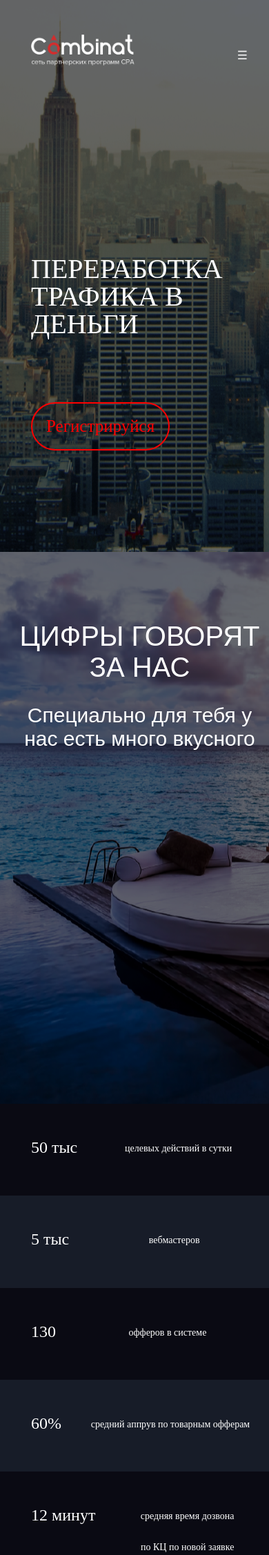
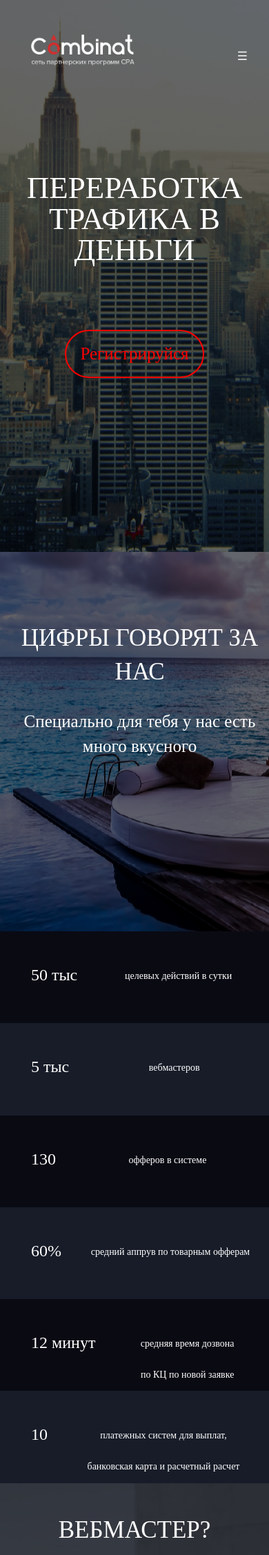
Before and after one commit to IsaevAlex/y-combinat, a PHP site: page / in a window 390 px wide. Shown: the top 2254 px of the page at 69% size. Run offline with PHP 8.4, Linux system fonts and the light colour scheme; some libraries are stand-ins or nearby versions.

Commit message:
Reset main.css,main-queries and index html

```diff
--- a/css/main.css
+++ b/css/main.css
@@ -2,10 +2,6 @@
 @font-face {
     font-family: Proxima Nova; /* Имя шрифта */
     src: url(../fonts/Proxima Nova Regular.otf); /* Путь к файлу со шрифтом */
-}
-
-html {
-  overflow-y: scroll;
 }
 
 body{
@@ -13,6 +9,10 @@ body{
   padding: 0;
   border: 0;
   overflow-x:hidden;
+}
+
+html {
+  overflow-y: scroll;
 }
 
 .row{
@@ -51,7 +51,7 @@ ul.topnav li a {
     padding: 20px 16px;
     text-decoration: none;
     transition: 0.3s;
-    font: 17px Proxima Nova, sans-serif;
+    font-size: 17px;
 
 }
 
@@ -91,7 +91,6 @@ ul.topnav li.icon {display: none;}
    font-size: 30px;
    text-align: center;
    background-color:transparent;
-   font-family: Proxima Nova;
  }
 
  a .home-btn:hover{
@@ -171,7 +170,7 @@ ul.topnav li.icon {display: none;}
 }
 
 .col-12-text h2{
-   font: 50px Proxima Nova, sans-serif;
+   font-size: 50px;
    margin-bottom: 30px;
    margin-top: 150px;
    color: #fff;
@@ -181,7 +180,7 @@ ul.topnav li.icon {display: none;}
 
 .col-12-text p{
    color: #fff;
-   font: 35px Proxima Nova, sans-serif;
+   font-size: 35px;
 }
 
 .col-12-icons-list{
@@ -189,10 +188,8 @@ ul.topnav li.icon {display: none;}
 }
 
 .col-12-icons-list span{
-   font:  Proxima Nova, sans-serif;
    color: #fff;
    text-align: center;
-   font-family: Proxima Nova;
 }
 
 #fourth-section-item-1{
@@ -344,7 +341,6 @@ footer {
 }
 footer h3 {
   margin-bottom: 30px;
-  font-family: Proxima Nova, sans-serif;
 }
 footer .footer-above {
   padding-top: 50px;
--- a/css/media-queries.css
+++ b/css/media-queries.css
@@ -32,25 +32,31 @@
         height: 20px;
     }
 
-    #first-section h1{
-        margin-top: 70px;
-        font-size: 40px;
-        padding-left: 30px;
+    #first-section{
+        padding-top: 230px;
     }
 
-    #first-section .home-btn{
-        margin-left: 30px;
+    #first-section h1{
+        font-size: 45px;
     }
-
 
     #second-section-item-1{
         background-position: -350px center;
-        height: 800px;
+        height: 550px;
         width: 100%;
      }
 
+     #fourth-section-1-2 p{
+        font-size: 25px;
+     }
 
+     #seven-section-item-1{
+        height: 550px;
+     }
 
+     #fourth-section-item-1{
+        height: 550px;
+     }
 
 }
 
@@ -82,8 +88,9 @@
         height: 100px;
     }
 
-
-
+    .footer-logo{
+        width: 220px;
+    }
 }
 
 @media screen and (min-width: 600px){
@@ -150,15 +157,19 @@
     right: 0;
     top: 0;
   }
+  .first-section-responsive{
+    margin-top: 150px;
+  }
   ul.topnav.responsive li {
     float: none;
     display: inline;
-
+    z-index: 1000;
   }
   ul.topnav.responsive li a {
     display: block;
     text-align: left;
   }
+
   .home-btn{
     padding: 15px 20px;
   }
@@ -167,20 +178,19 @@
     font-size: 25px;
   }
   .col-12-text p{
-        font: 30px Arial, sans-serif;
+    font-size: 25px;
   }
   .col-12-text h2{
-        font: 40px Arial, sans-serif;
+    font-size: 35px;
   }
   .col-6-text p{
-        font: 30px Arial, sans-serif;
+    font-size: 25px;
   }
 
   .col-6-text h2{
-        font: 40px Arial, sans-serif;
+    font-size: 35px;
     margin-top: 100px;
   }
 
 
-
 }
--- a/index.html
+++ b/index.html
@@ -2,7 +2,7 @@
 <head>
 	<title>Combinat</title>
 	<link rel="stylesheet" type="text/css" href="css/main.css">
-	<link rel="stylesheet" type="text/css" href="css/bootstrap.min.css">
+	<link rel="stylesheet" type="text/css" href="../dist/bootstrap-3.3.7/css/bootstrap.min.css">
 	<link href="css/media-queries.css" rel="stylesheet" type="text/css">
 	<meta charset="utf-8">
 	<meta name="viewport" content="width=device-width, initial-scale=1.0">
@@ -30,9 +30,9 @@
 			</div>
 		</header>
         <div id="first-section">
-			<div class="container">
+			<div class="container row-centered">
 				<div class="row">
-					<div class="col-md-8">
+					<div class="col-md-8" id="first-section-content">
 						<h1>Переработка трафика в деньги</h1>
 						<a href=""><div class="home-btn">Регистрируйся</div></a>
 					</div>
@@ -61,7 +61,8 @@
 						</div>
 						<div class="second-section-list">
 							<h3>60%</h3>
-							<span>средний аппрув по товарным офферам</span>
+							<span>средний аппрув</span>
+							<span>по товарным офферам</span>
 						</div>
 						<div class="second-section-list">
 							<h3>12 минут</h3>
@@ -94,7 +95,7 @@
 					<div class="col-12-icons-list">
 
 						<div class="col-md-2 col-sm-6 col-xs-6">
-							<img src="img/third-section-6.svg" class="img-responsive" width="100px" height="100px" /> <br>
+							<img src="img/third-section-6.svg" class="center-block" width="100px" height="100px" /> <br>
 							<span>Технически подкованный</span>
 							<span>саппорт 24 часа</span>
 						</div>
@@ -126,7 +127,7 @@
 			</div>
 		</div>
 		<div id="fourth-section">
-			<div class="row">
+			<div class="row row-centered">
 				<div class="col-md-6 col-sm-6 col-6-text" id="fourth-section-item-1">
 					<h2>Мы знаем, что для тебя главное</h2>
 					<p>Взгляни на наши эксклюзиные офферы</p>
@@ -161,7 +162,7 @@
 				</div>
 			</div>
 			<div class="row">
-				<div class="container center-block">
+				<div class="container text-center">
 					<div class="col-12-icons-list row-centered">
 						<div class="col-md-2 col-sm-6 col-xs-6">
 							<img src="img/fifth-section-6.svg" class="center-block" width="100px" height="100px" /> <br>
@@ -254,7 +255,7 @@
 
   			</div>
 		</div>
-		<div class="seven-section text-center">
+		<div id="seven-section" class="text-center">
 			<div class="row">
 				<div class="col-md-6 col-sm-6 col-6-text" id="seven-section-item-1">
 					<h2>Как работает модель СРА?</h2>
@@ -285,7 +286,7 @@
 	            <div class="container">
 	                <div class="row">
 	                    <div class="footer-col col-md-4">
-	                        <a href=""><img src="img/logo.svg"/></a>
+	                        <a href=""><img src="img/logo.png" class="footer-logo"/></a>
 	                    </div>
 	                    <div class="footer-col col-md-4 col-md-offset-4">
 	                        <ul class="list-inline">
@@ -310,7 +311,7 @@
 
 	</div>
 	<script src="https://code.jquery.com/jquery-2.2.0.min.js"></script>
-	<script type="text/javascript" src="js/bootstrap.js"></script>
+	<script type="text/javascript" src="../dist/bootstrap-3.3.7/js/bootstrap.min.js"></script>
 	<script type="text/javascript" src="js/main.js"></script>
 </body>
 </html>
```
Also changed, not shown: 1 other file. Lines whose indentation alone changed are shown as unchanged.
